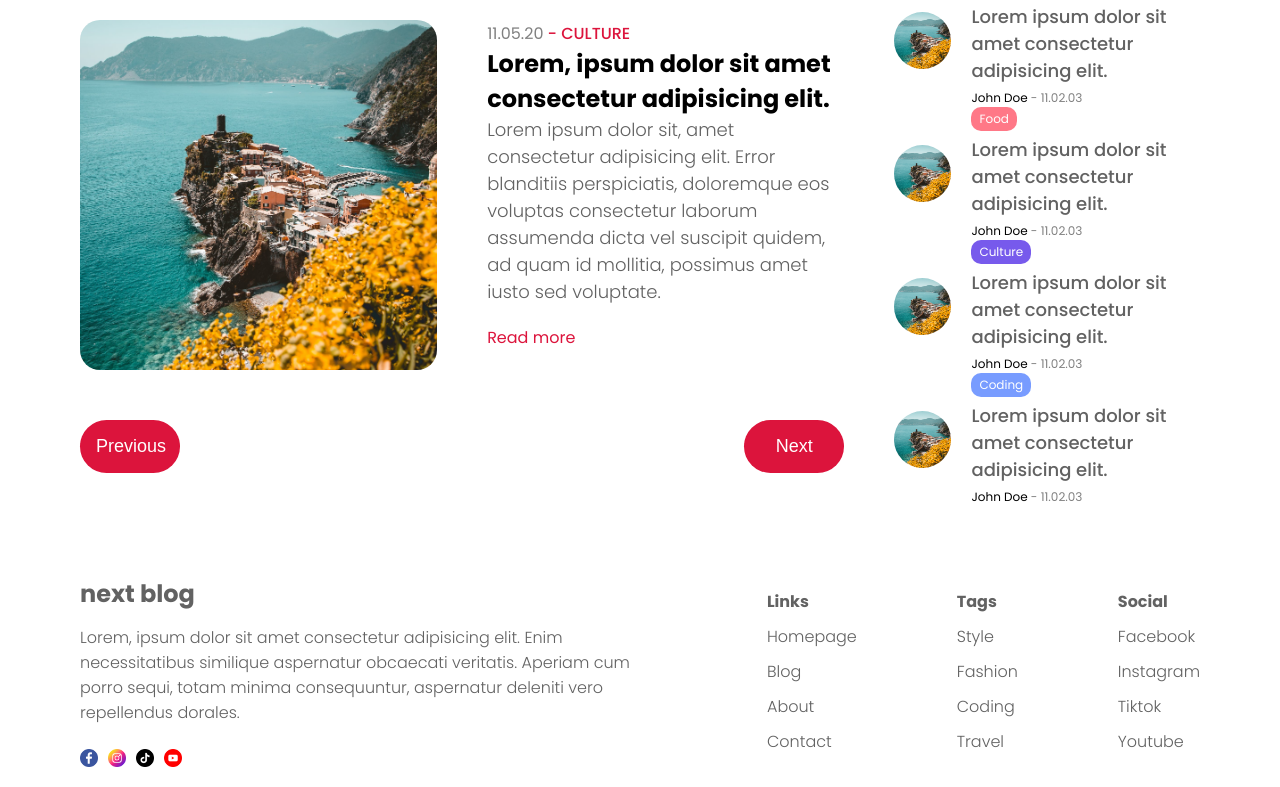
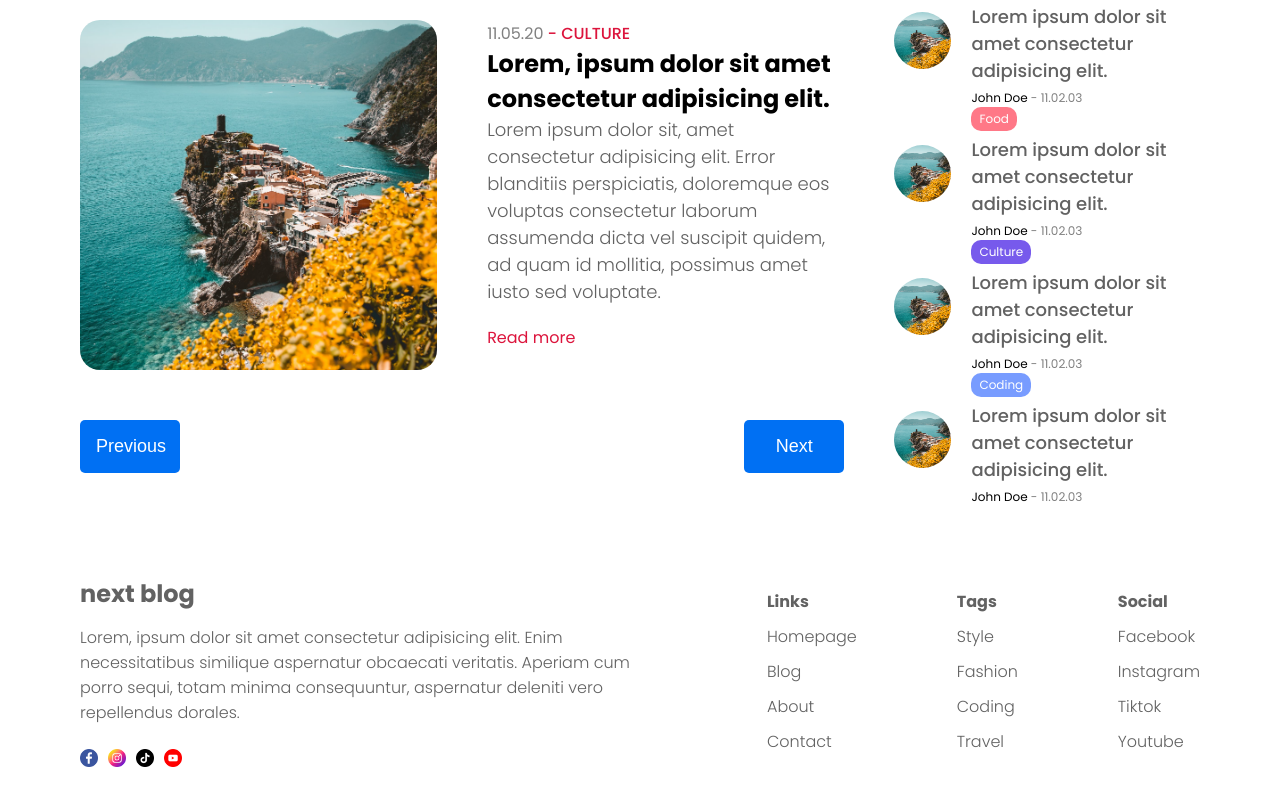
Before and after one commit to FREDVUNI/next-blog, a Next.js app: page / in a window 1280 px wide. Shown: the part 2353-3140 px from the top of the page. Built offline with nearby package versions, Linux system fonts and the light colour scheme.

Commit message:
chore: change pagination buttons

```diff
--- a/src/components/pagination/pagination.module.css
+++ b/src/components/pagination/pagination.module.css
@@ -7,11 +7,11 @@
   width: 100px;
   border: none;
   padding: 16px;
-  background-color: crimson;
+  background-color: #0070f3;
   color: white;
   cursor: pointer;
   font-size: 18px;
-  border-radius: 50px;
+  border-radius: 5px;
 }
 
 .button:disabled {
```
